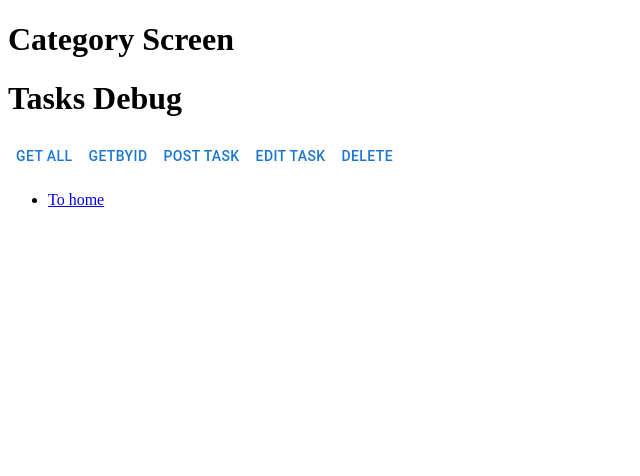
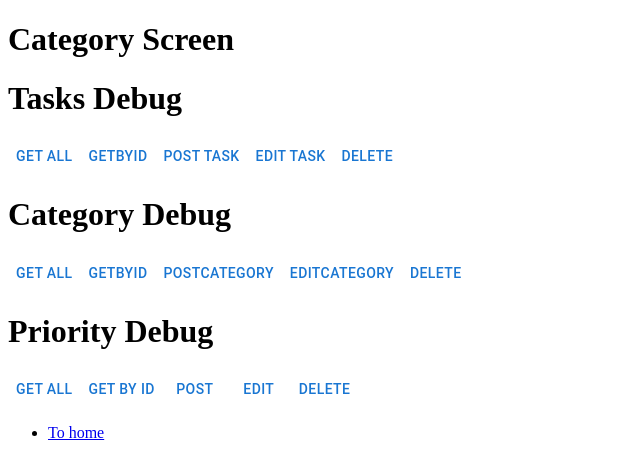
Before and after one commit to mtiganik/pwa, a React app: page /categories in a window 1280 px wide. Shown: the top 476 px of the page, without its empty margins (0-640 px from the left). Built offline with nearby package versions, Linux system fonts and the light colour scheme; sample sign-in values are in the browser's storage.

Commit message:
debug modification

```diff
--- a/src/debug/debug-categories.tsx
+++ b/src/debug/debug-categories.tsx
@@ -4,6 +4,7 @@ import Button from '@mui/material/Button';
 import {getAllCategoriesService, getCategoryByIdService, postCategoryService,editCategoryService,deleteCategoryService } from "../service/category-service";
 import { Category } from "../models";
 import { } from "../service/utils";
+import { deleteCategoryIdb, editCategoryIdb, getAllCategoriesIdb, getCategoryByIdIdb, postCategoryIdb } from "../idb/category-idb";
 
 export const catId = "9e1ea4f2-108e-420c-bcd8-8b3d9ac683a5"
 const cat1:Category =
@@ -18,28 +19,28 @@ const cat1:Category =
 const DebugCategories: React.FC = () => {
 
   const handleGetAll = async() => {
-    var response = await getAllCategoriesService()
+    var response = await getAllCategoriesIdb()
     console.log(response)
   }
 
 
   const handleGetById = async() => {
-    var response = await getCategoryByIdService(cat1.id)
+    var response = await getCategoryByIdIdb(cat1.id)
     console.log(response)
   }
 
   const handlePost = async() => {
-    var response = await postCategoryService(cat1)
+    var response = await postCategoryIdb(cat1)
     console.log(response)
   }
   const handleEdit = async() => {
-    cat1.categoryName = "new name"
+    cat1.categoryName = cat1.categoryName + "new name"
     console.log(cat1)
-    var response = await editCategoryService(cat1)
+    var response = await editCategoryIdb(cat1)
     console.log(response)
   }
   const handleDelete = async() => {
-    var response = await deleteCategoryService(cat1.id)
+    var response = await deleteCategoryIdb(cat1.id)
     console.log(response)
   }
   return(
--- a/src/debug/debug-priorities.tsx
+++ b/src/debug/debug-priorities.tsx
@@ -1,8 +1,9 @@
 import React from "react"
 import { Link } from "react-router-dom"
 import { Button } from "@mui/material"
-import { getAllPrioritiesService,getPriorityByIdService,postPriorityService,editPriorityService,deletePriorityService } from "../service/priority-service"
 import { Priority } from "../models"
+import { deletePriorityIdb, editPriorityIdb, getAllPrioritiesIdb, getPriorityByIdIdb, postPriorityIdb } from "../idb/priority-idb"
+
 export const priId = "2339d796-bc6f-47a4-bdb9-3490483a3d81"
 
 const pri1:Priority =
@@ -18,28 +19,28 @@ const pri1:Priority =
 const DebugPriorities: React.FC = () => {
 
   const handleGetAll = async() => {
-    var response = await getAllPrioritiesService()
+    var response = await getAllPrioritiesIdb()
     console.log(response)
   }
 
   const handleGetById = async() => {
-    var response = await getPriorityByIdService(pri1.id)
+    var response = await getPriorityByIdIdb(pri1.id)
     console.log(response)
   }
 
   const handlePost = async() => {
-    var response = await postPriorityService(pri1)
+    var response = await postPriorityIdb(pri1)
     console.log(response)
   }
   const handleEdit = async() => {
-    pri1.priorityName = "Medium"
+    pri1.priorityName = pri1.priorityName + "Med"
     pri1.prioritySort = 20
-    var result = await editPriorityService(pri1)
+    var result = await editPriorityIdb(pri1)
     console.log(result)
   }
 
   const handleDelete = async() => {
-    var response = await deletePriorityService(pri1.id)
+    var response = await deletePriorityIdb(pri1.id)
     console.log(response)
   }
   return(
--- a/src/home/categories/category-home.tsx
+++ b/src/home/categories/category-home.tsx
@@ -4,6 +4,8 @@ import Button from '@mui/material/Button';
 import { openDB } from "idb";
 import { Category, Priority, Task } from "../../models";
 import DebugTasks from "../../debug/debug-tasks";
+import DebugCategories from "../../debug/debug-categories";
+import DebugPriorities from "../../debug/debug-priorities";
 
 const cat1: Category = {
   id: crypto.randomUUID(),
@@ -45,6 +47,8 @@ const CategoryScreen: React.FC = () => {
     <div>
       <h1>Category Screen</h1>
       <DebugTasks/>
+      <DebugCategories/>
+      <DebugPriorities/>
       <nav>
         <ul>
           <li>
```
